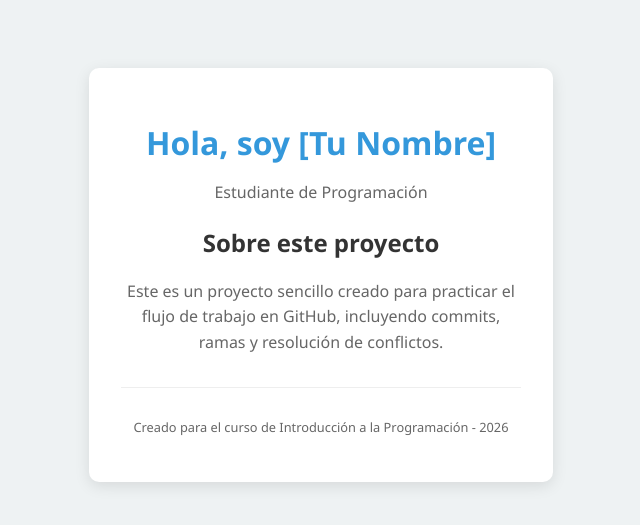
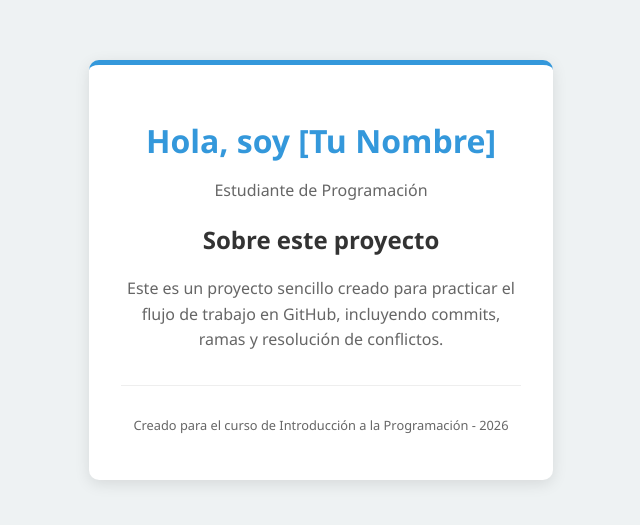
Before and after one commit to nanguer2-debug/Proyecto-Web-Ejemplo, a plain HTML site: page index.html in a window 1280 px wide. Shown: the part 125-650 px from the top of the page, without its empty margins (319-959 px from the left). Drawn offline with Linux system fonts and the light colour scheme.

Commit message:
Mejora: Añadido borde decorativo y efectos de transición

```diff
--- a/style.css
+++ b/style.css
@@ -17,6 +17,9 @@ body {
     box-shadow: 0 4px 15px rgba(0, 0, 0, 0.1);
     max-width: 400px;
     text-align: center;
+    border-top: 5px solid #3498db;
+    transform: translateY(-5px);
+    transition: all 0.3s ease;
 }
 
 /* Estilos de Texto */
```
